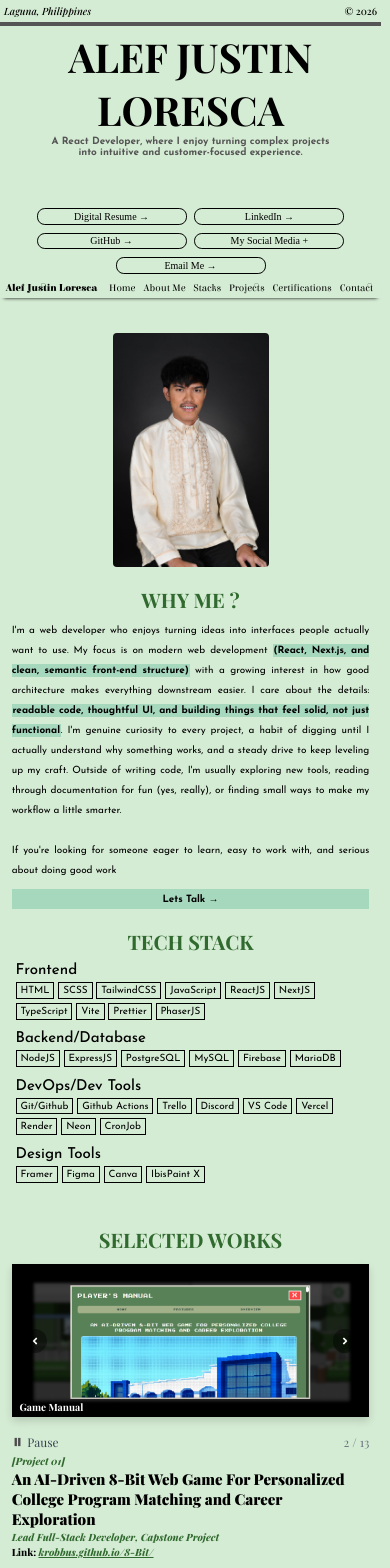
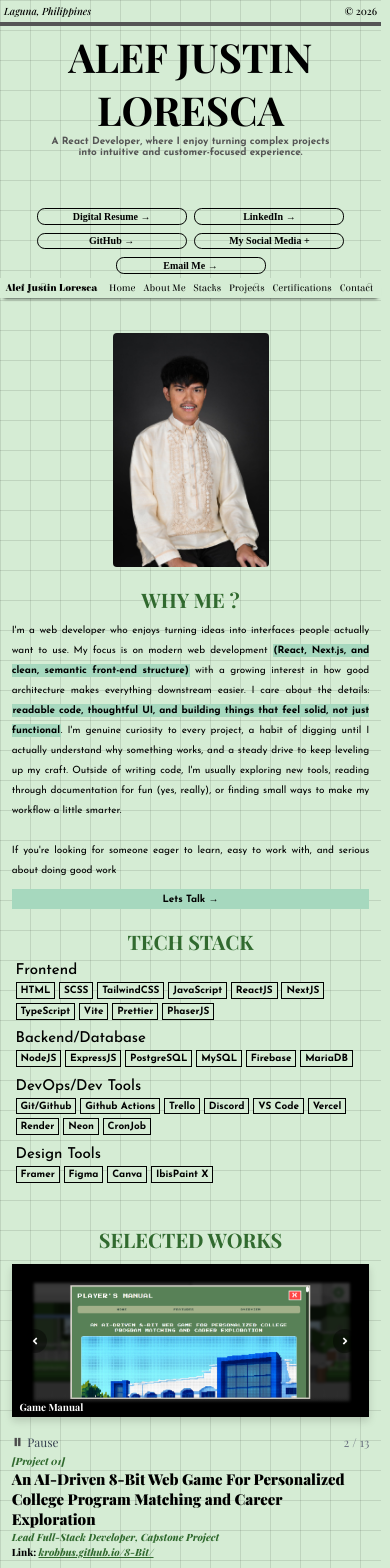
Before and after one commit to krobbus/Portfolio, a React (Vite) app: page / in a window 390 px wide. Shown: the top 1568 px of the page. Built offline with nearby package versions, Linux system fonts and the light colour scheme.

Commit message:
Add media query and background pattern

```diff
--- a/index.html
+++ b/index.html
@@ -2,7 +2,7 @@
 <html lang="en">
   <head>
     <meta charset="UTF-8" />
-    <link rel="icon" type="image/png" href="/images/Icon.png" />
+    <link rel="icon" type="image/png" href="/images/Logo/WebIcon.png" />
     <meta name="viewport" content="width=device-width, initial-scale=1.0" />
     <title>Alef Justin Loresca's Portfolio</title>
   </head>
--- a/src/App.css
+++ b/src/App.css
@@ -40,6 +40,10 @@
 
 body{
     background-color: var(--main-color);
+    background-image:
+        linear-gradient(rgba(0, 0, 0, 0.1) 1px, transparent 1px),
+        linear-gradient(90deg, rgba(0, 0, 0, 0.1) 1px, transparent 1px);
+    background-size: 30px 30px;
     width: 100%;
 
     #portfolio-container{
@@ -114,6 +118,7 @@ body{
 
                     a{
                         color: #000;
+                        font-weight: 800;
                         font-size: var(--small-desktop-font);
                         text-decoration: none;
                     }
@@ -314,9 +319,11 @@ body{
                             span{
                                 padding: 0.5vw 1vw;
                                 border: 0.2vw solid #000;
+                                background-color: var(--main-color);
                                 text-wrap: nowrap;
                                 white-space: none;
                                 font-size: var(--small-desktop-font);
+                                font-weight: 800;
                                 text-align: center;
                             }
                         }
@@ -511,6 +518,7 @@ body{
 
             #email-container {
                 border: 1vw solid #A8D8A6;
+                background-color: var(--main-color);
                 padding: 5vw;
                 height: 100%;
                 width: 100%;
```
Also changed, not shown: public/images/Icons/BgPattern.png (added).
